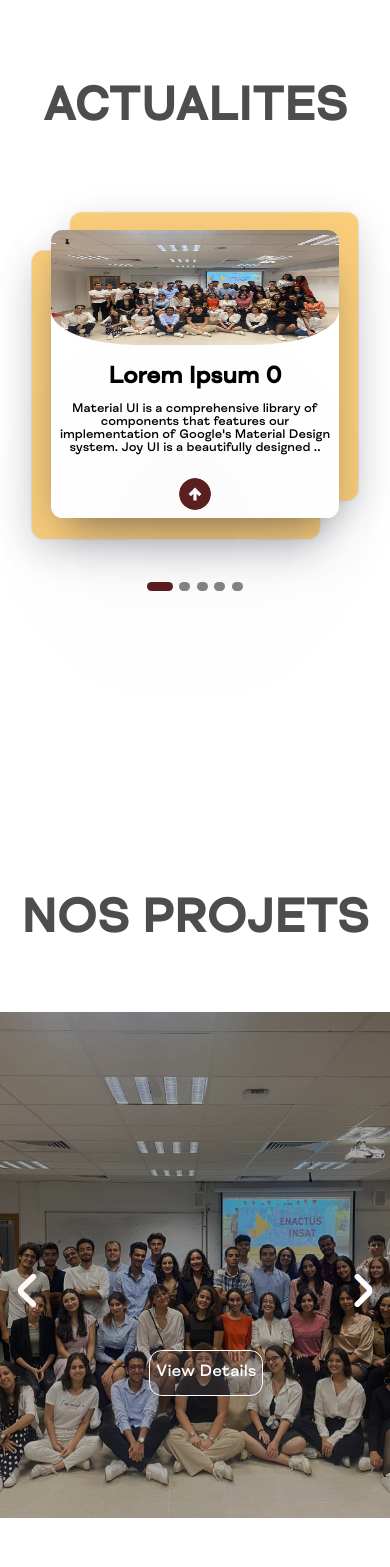
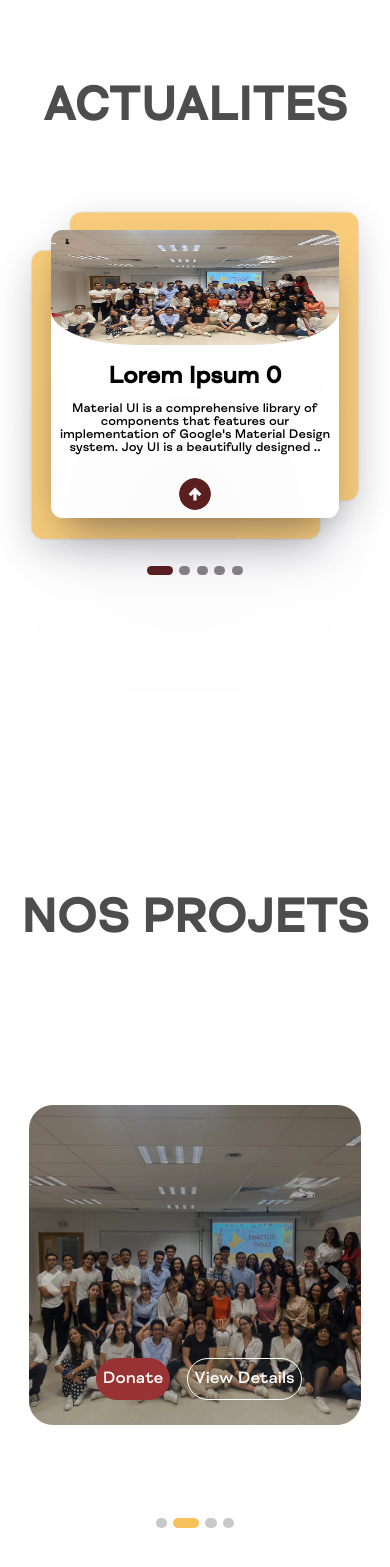
Before and after one commit to Enactus-INSAT/enactus-insat-website, a React (Create React App) app: page / in a window 390 px wide. Shown: the part 59-1626 px from the top of the page. Built offline with nearby package versions, Linux system fonts and the light colour scheme.

Commit message:
added responsiveness

```diff
--- a/src/Components/Projects.js
+++ b/src/Components/Projects.js
@@ -66,21 +66,19 @@ export default function Projects() {
   const slidePrev = () => {
     swiperRef.slidePrev();
   };
-  const nextHandler = () => {
-    setIndex((prev) => (prev + 1 + data.length) % data.length);
-    console.log(index);
-  };
-  const previousHandler = () => {
-    setIndex((prev) => (prev + 1 + data.length) % data.length);
-    console.log(index);
-  };
 
   useEffect(() => {}, [index]);
-  const onAutoplayTimeLeft = (s, time, progress) => {
-    progressCircle.current.style.setProperty("--progress", 1 - progress);
-    progressContent.current.textContent = `${Math.ceil(time / 1000)}s`;
-  };
-  // console.log(swip er.autoplay);
+  const pagination = slides.map((_, i) => {
+    return (
+      <div
+        className={`Projects_PaginationCercle ${
+          i === index ? "Projects_PaginationCercleSelected" : ""
+        }`}
+        key={`Pagination ${i}`}
+      ></div>
+    );
+  });
+
   const cards = slides.map((slideContent, index) => (
     <SwiperSlide key={slideContent} virtualIndex={index}>
       {({ isActive }) => (
@@ -92,6 +90,15 @@ export default function Projects() {
       )}
     </SwiperSlide>
   ));
+  const setSwiperRefHandler = () => {
+    if (!swiperRef?.activeIndex) {
+      if (swiperRef?.activeIndex === 0) {
+        return setIndex(0);
+      }
+      return setIndex(1);
+    }
+    setIndex(swiperRef.activeIndex);
+  };
   return (
     <>
       <div className="Projects__Wrapper">
@@ -114,8 +121,7 @@ export default function Projects() {
 
         <div className="Projects__Main">
           <Swiper
-            onNavigationNext={nextHandler}
-            onNavigationPrev={previousHandler}
+            onSlideChange={setSwiperRefHandler}
             spaceBetween={30}
             centeredSlides={true}
             onSwiper={setSwiperRef}
@@ -131,6 +137,7 @@ export default function Projects() {
             {cards}
           </Swiper>
         </div>
+        <div className="Projects_Pagination">{pagination}</div>
       </div>
     </>
   );
--- a/src/Components/ProjectsCard.js
+++ b/src/Components/ProjectsCard.js
@@ -32,7 +32,13 @@ const ProjectsCard = (props) => {
       <img src={Overlay} className="ProjectsCard__Overlay" alt=""></img>
       <div className="ProjectsCard__Main" style={sectionStyle}>
         <div className="ProjectsCard__DetailsBtn--Container">
-          {" "}
+          <button
+            className={`ProjectsCard__DetailsBtn ProjectsCard__DonateBtn ${
+              detail ? "ProjectsCard__None" : ""
+            }`}
+          >
+            Donate{" "}
+          </button>
           <button
             className={`ProjectsCard__DetailsBtn ${
               detail ? "ProjectsCard__None" : ""
--- a/src/Components/Slider.js
+++ b/src/Components/Slider.js
@@ -32,9 +32,10 @@ const Slider = (props) => {
     setWindowWidth(width);
   };
   const responsive = {
-    slidesNbr: width < 1000 ? 1 : 3,
-    rewind: width >= 1300,
-    first: width < 1000,
+    slidesNbr: width < 850 ? 1 : 3,
+    rewind: width >= 1100,
+    first: width < 850,
+    spaceBetween: width < 700 ? 75 : 20,
   };
 
   // const clientWindowWidth = document.documentElement.clientWidth;
@@ -115,7 +116,7 @@ const Slider = (props) => {
         onSwiper={setSwiperRef}
         slidesPerView={responsive.slidesNbr}
         centeredSlides={true}
-        spaceBetween={20}
+        spaceBetween={responsive.spaceBetween}
         pagination={false}
         navigation={false}
         virtual
--- a/src/Styles/Actualites.css
+++ b/src/Styles/Actualites.css
@@ -55,7 +55,7 @@
   z-index: -200;
 }
 
-@media screen and (max-width: 1300px) {
+@media screen and (max-width: 1000px) {
   .Actualities__Back {
     width: 20rem;
     height: 20rem;
--- a/src/Styles/ActualitesCard.css
+++ b/src/Styles/ActualitesCard.css
@@ -185,7 +185,7 @@
   animation: myAnim 1s ease 0s 1 normal forwards;
 }
 
-@media screen and (max-width: 1300px) {
+@media screen and (max-width: 1000px) {
   .ActualiteCard__Container {
     width: 20rem;
     height: 20rem;
@@ -201,6 +201,25 @@
   }
   .ActualiteCard__ArrowDetails {
     left: 11rem;
+  }
+  .ActualiteCard__Container--side {
+    height: 12rem;
+    width: 12rem;
+  }
+  .ActualiteCard__Overlay--side {
+    height: 12rem;
+    width: 12rem;
+  }
+  .ActualiteCard__Arrow--side {
+    height: 1.5rem;
+    width: 1.5rem;
+    bottom: 2.5rem;
+  }
+  .ActualiteCard__Title--side {
+    font-size: 1rem;
+  }
+  .ActualiteCard__P--side {
+    font-size: 0.4rem;
   }
 }
 
--- a/src/Styles/Projects.css
+++ b/src/Styles/Projects.css
@@ -30,10 +30,10 @@
 .Projects__Btn--Container {
   position: relative;
   z-index: 100;
-  width: 95vw;
+  width: 82vw;
   display: flex;
   justify-content: space-between;
-  top: 35vh;
+  top: 34vh;
 }
 .Projects__Btn {
   cursor: pointer;
@@ -94,3 +94,29 @@
   stroke-dasharray: 125.6;
   transform: rotate(-90deg);
 }
+
+.Projects_Pagination {
+  display: flex;
+  gap: 0.4rem;
+}
+
+.Projects_PaginationCercle {
+  background-color: #cac9c9;
+  width: 0.7rem;
+  height: 0.6rem;
+  border-radius: 1rem;
+  transition: all 300ms linear;
+}
+.Projects_PaginationCercleSelected {
+  width: 1.6rem;
+  background-color: #f8c159;
+  transition: all 300ms ease-in;
+}
+
+@media screen and (max-width: 1300px) {
+  .Projects_Pagination {
+  }
+}
+
+@media screen and (max-width: 800px) {
+}
--- a/src/Styles/ProjectsCard.css
+++ b/src/Styles/ProjectsCard.css
@@ -1,17 +1,18 @@
 .ProjectsCard__Wrapper {
-  width: 100vw;
-  height: 60vh;
+  width: 85vw;
+  height: 55vh;
   position: relative;
 }
 .ProjectsCard__Overlay {
   position: absolute;
   z-index: 2;
+  border-radius: 1.5rem;
 }
 .ProjectsCard__Main {
   position: relative;
-  width: 100vw;
-  height: 60vh;
-  background-color: rgb(25, 199, 54);
+  width: 85vw;
+  height: 55vh;
+  border-radius: 1.5rem;
 }
 .ProjectsCard__DetailsBtn--Container {
   position: relative;
@@ -20,26 +21,33 @@
   justify-content: flex-end;
   width: 100%;
   /* background-color: #ff0d0d; */
-  top: 40vh;
+  top: 45vh;
 }
 
 .ProjectsCard__DetailsBtn {
-  min-width: 10vw;
-  min-height: 5.5vh;
-  margin-right: 15vh;
-
-  border-radius: 0.8rem;
+  min-width: 11vw;
+  min-height: 5vh;
+  margin-right: 7vh;
+  cursor: pointer;
+  border-radius: 5rem;
   border: white solid 1px;
   font-family: "FS Meridian";
-  background-color: rgba(114, 99, 99, 0.231);
+  font-weight: 100;
+  background-color: rgba(114, 99, 99, 0);
   color: white;
   font-size: 2vh;
   animation: fadeEntrance 1s ease 0s 1 normal forwards;
 }
+.ProjectsCard__DonateBtn {
+  background-color: #993333;
+  border: #993333 solid 1px;
+  margin-right: 2vh;
+}
 .ProjectsCard__DetailsCard {
   position: absolute;
-  width: 100vw;
-  height: 35vh;
+  width: 85vw;
+  height: 30vh;
+  border-radius: 1.5rem;
   background-color: rgba(17, 53, 153, 0.26);
   opacity: 0.26;
 
@@ -94,3 +102,36 @@
     opacity: 0;
   }
 }
+
+@media screen and (max-width: 1300px) {
+  .ProjectsCard__Wrapper {
+    width: 85vw;
+    height: 50vh;
+  }
+
+  .ProjectsCard__Main {
+    width: 85vw;
+    height: 50vh;
+  }
+  .ProjectsCard__DetailsBtn--Container {
+    top: 40vh;
+  }
+}
+
+@media screen and (max-width: 800px) {
+  .ProjectsCard__Wrapper {
+    width: 85vw;
+    height: 38vh;
+  }
+
+  .ProjectsCard__Main {
+    width: 85vw;
+    height: 38vh;
+  }
+  .ProjectsCard__DetailsBtn--Container {
+    top: 30vh;
+  }
+}
+
+@media screen and (max-width: 600px) {
+}
--- a/src/Styles/Slider.css
+++ b/src/Styles/Slider.css
@@ -51,12 +51,27 @@
 
 @media screen and (max-width: 1300px) {
   .Slider_Pagination {
-    bottom: 7rem;
+    bottom: 5rem;
   }
+  /* .Slider__Arrow {
+    visibility: hidden;
+  } */
+  .Slider__ArrowLeft {
+    translate: 0.9vw -21rem;
+  }
+}
+
+@media screen and (max-width: 1100px) {
   .Slider__Arrow {
     visibility: hidden;
+  }
+  .Slider_Pagination {
+    bottom: 6rem;
   }
 }
 
 @media screen and (max-width: 600px) {
+  .Slider_Pagination {
+    bottom: 8rem;
+  }
 }
```
Also changed, not shown: src/Assets/icons/projectArrow-left.svg, src/Assets/icons/projectArrow-right.svg.
